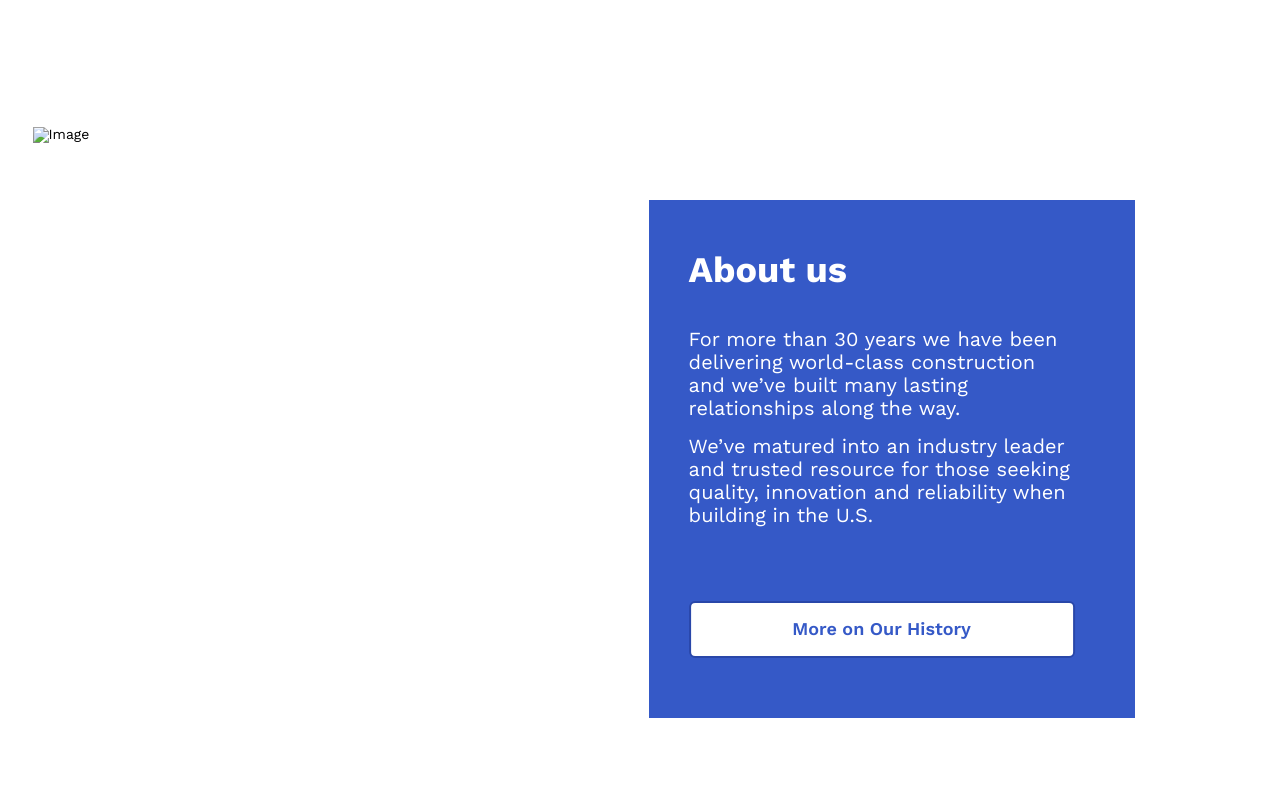
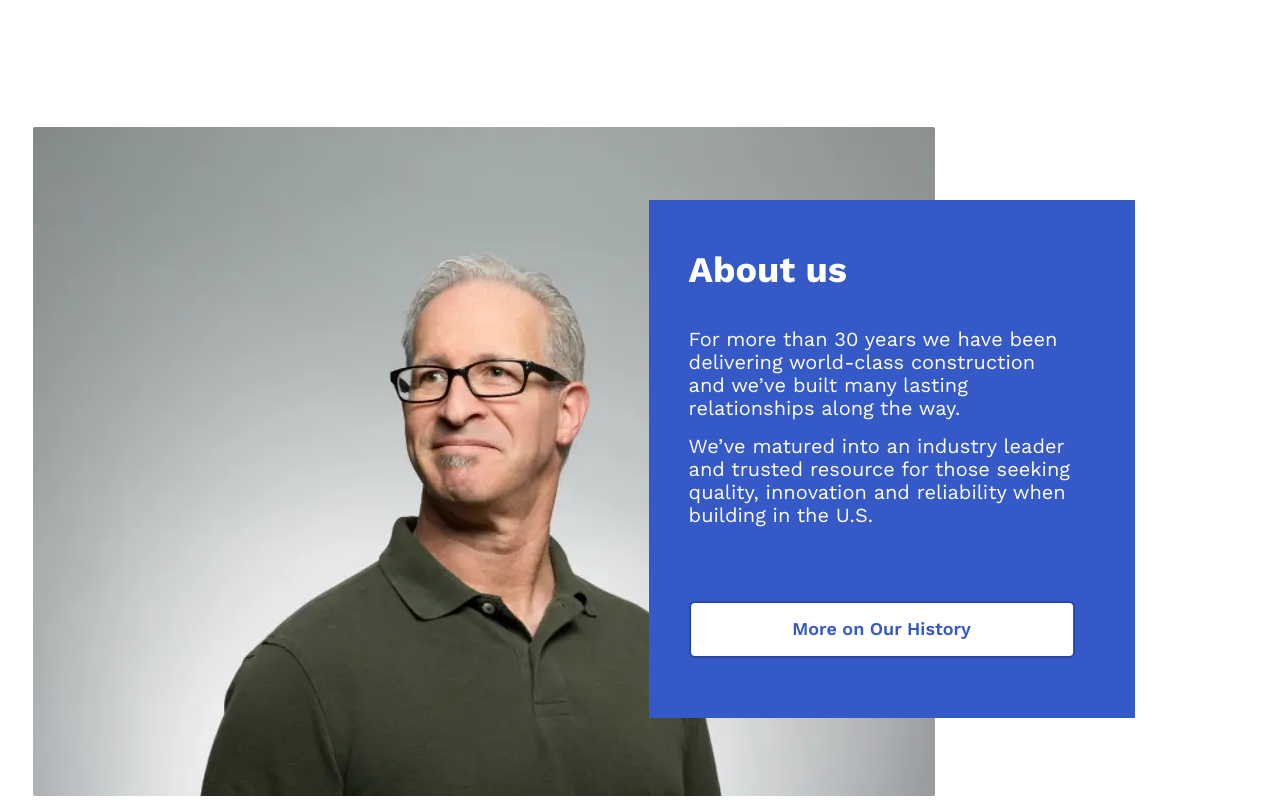
Before and after one commit to KokudakYevhenii/The-box.github.io, a plain HTML site: page home.html in a window 1280 px wide. Shown: the part 1180-1980 px from the top of the page. Drawn offline with nearby package versions, Linux system fonts and the light colour scheme.

Commit message:
Update home.html

```diff
--- a/home.html
+++ b/home.html
@@ -133,7 +133,7 @@
 						</div>
 					</div>
 					<div class="about__picture">
-						<picture><source srcset="img/about/me.webp.webp" type="image/webp"><img class="about__image ibg" src="img/about/menjpeg.jpeg" alt="Image"></picture>
+						<picture><source srcset="img/about/men.webp" type="image/webp"><img class="about__image ibg" src="img/about/men.jpeg" alt="Image"></picture>
 					</div>
 				</div>
 			</section>
```
